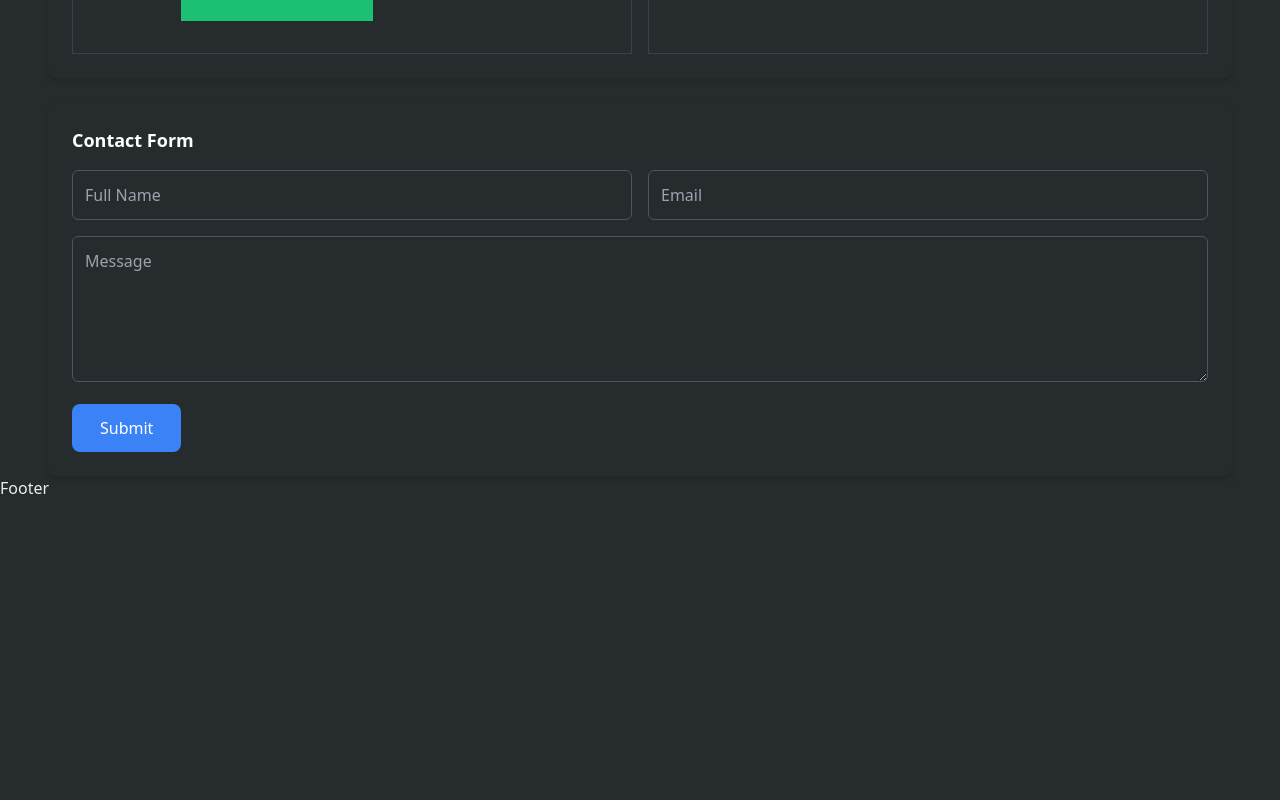
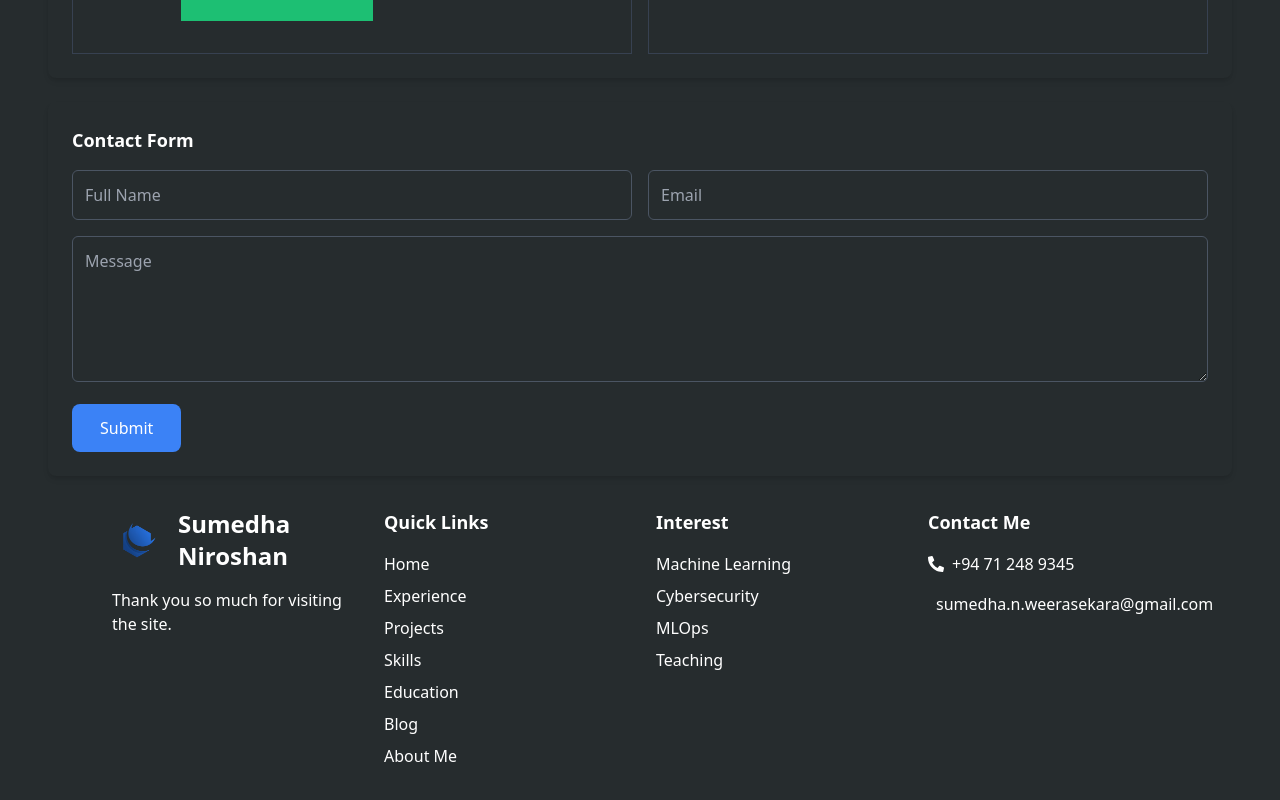
Before and after one commit to sumedha-niroshan/portfolio-, a Next.js app: page / in a window 1280 px wide. Shown: the part 5277-6077 px from the top of the page. Before the commit the page ends 5777 px from the top, so only its background shows below. Built offline with nearby package versions, Linux system fonts and the light colour scheme.

Commit message:
footer created

```diff
--- a/src/app/[components]/Footer.jsx
+++ b/src/app/[components]/Footer.jsx
@@ -1,9 +1,86 @@
-import React from 'react'
+import React from "react";
+import Image from "next/image";
+import { FaPhoneAlt } from "react-icons/fa";
+import { MdEmail } from "react-icons/md";
 
 function Footer() {
+  const navlinks = [
+    { title: "Home", path: "#home" },
+    { title: "Experience", path: "#experience" },
+    { title: "Projects", path: "#projects" },
+    { title: "Skills", path: "#skills" },
+    { title: "Education", path: "#education" },
+    { title: "Blog", path: "https://medium.com/@sumedha.n.weerasekara" },
+    { title: "About Me", path: "#about-me" },
+  ];
+
   return (
-    <div>Footer</div>
-  )
+    <div className=" text-textcolor py-8">
+      {/* Footer Main Content */}
+      <div className="grid grid-cols-1 md:grid-cols-2 lg:grid-cols-4  gap-8 px-4 md:px-16">
+        {/* Branding Section */}
+        <div>
+          <div className="flex items-center space-x-4">
+            <Image src={"/favicon.png"} alt={"Logo"} width={50} height={50} />
+            <div className="text-2xl font-bold">
+              Sumedha <br /> Niroshan
+            </div>
+          </div>
+          <p className="mt-4 text-textcolor text-sm md:text-base">
+            Thank you so much for visiting the site.
+          </p>
+        </div>
+
+        {/* Quick Links */}
+        <div>
+          <p className="font-bold text-lg mb-4">Quick Links</p>
+          <ul className="space-y-2">
+            {navlinks.map((link, index) => (
+              <li key={index}>
+                <a
+                  href={link.path}
+                  className="text-textcolor hover:text-gray-200 transition"
+                >
+                  {link.title}
+                </a>
+              </li>
+            ))}
+          </ul>
+        </div>
+
+        {/* Interest Section */}
+        <div>
+          <p className="font-bold text-lg mb-4">Interest</p>
+          <ul className="space-y-2">
+            <li>Machine Learning</li>
+            <li>Cybersecurity</li>
+            <li>MLOps</li>
+            <li>Teaching</li>
+          </ul>
+        </div>
+
+        {/* Contact Section */}
+
+        <div>
+          <div>
+            <p className="font-bold text-lg mb-4">Contact Me</p>
+            <ul className="space-y-4">
+              <li className="flex items-center gap-2">
+                <FaPhoneAlt className="text-textcolor" />
+                <span className="text-textcolor">+94 71 248 9345</span>
+              </li>
+              <li className="flex items-center gap-2">
+                <MdEmail className="text-textcolor w-5 h-5" />
+                <span className="text-textcolor">
+                  sumedha.n.weerasekara@gmail.com
+                </span>
+              </li>
+            </ul>
+          </div>
+        </div>
+      </div>
+    </div>
+  );
 }
 
-export default Footer
+export default Footer;
--- a/src/app/page.js
+++ b/src/app/page.js
@@ -19,8 +19,9 @@ export default function Home() {
         <SkillSection />
         <EducationSection />
         <AboutMeSection />
+        <Footer />
       </div>
-      <Footer />
+
     </main>
   );
 }
```
